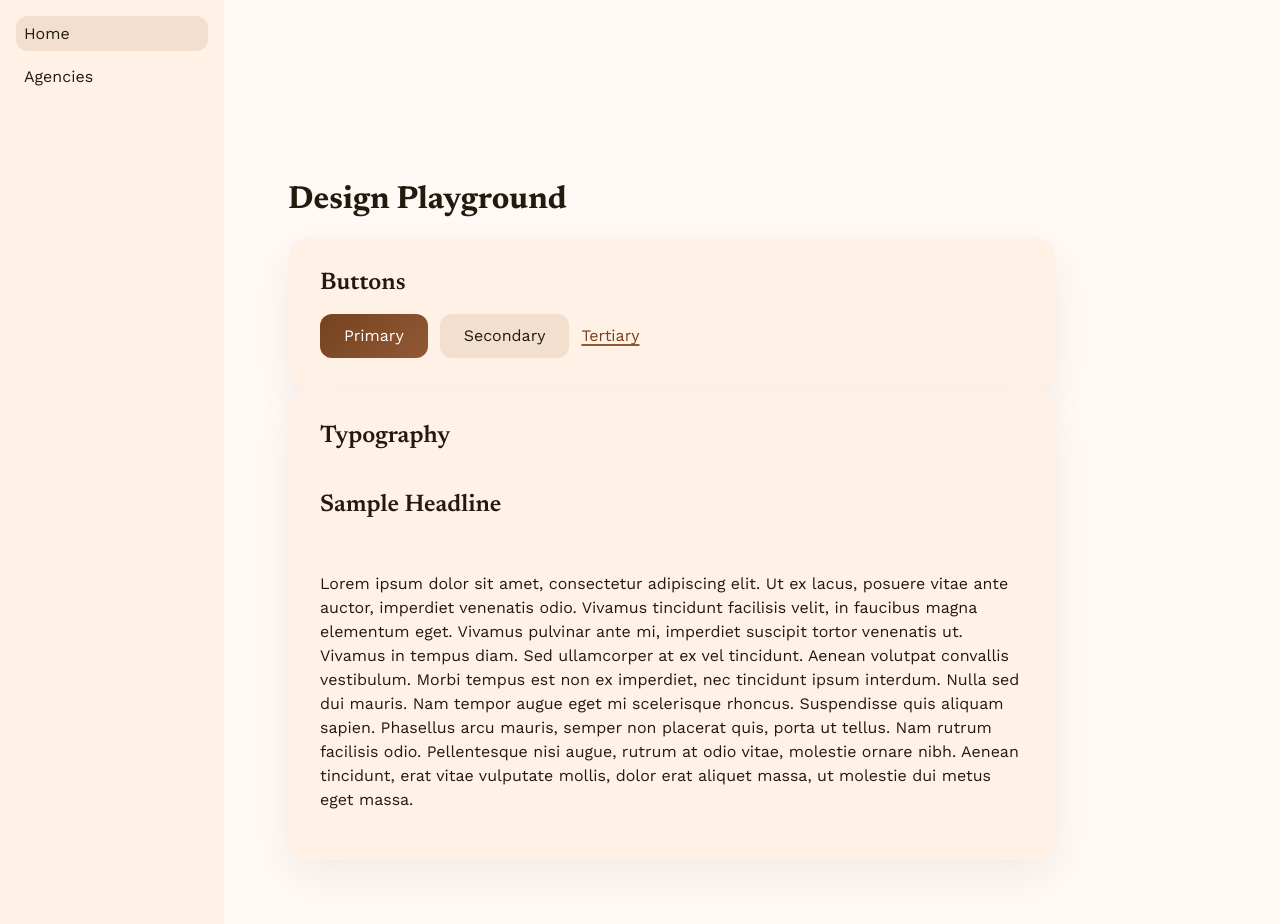
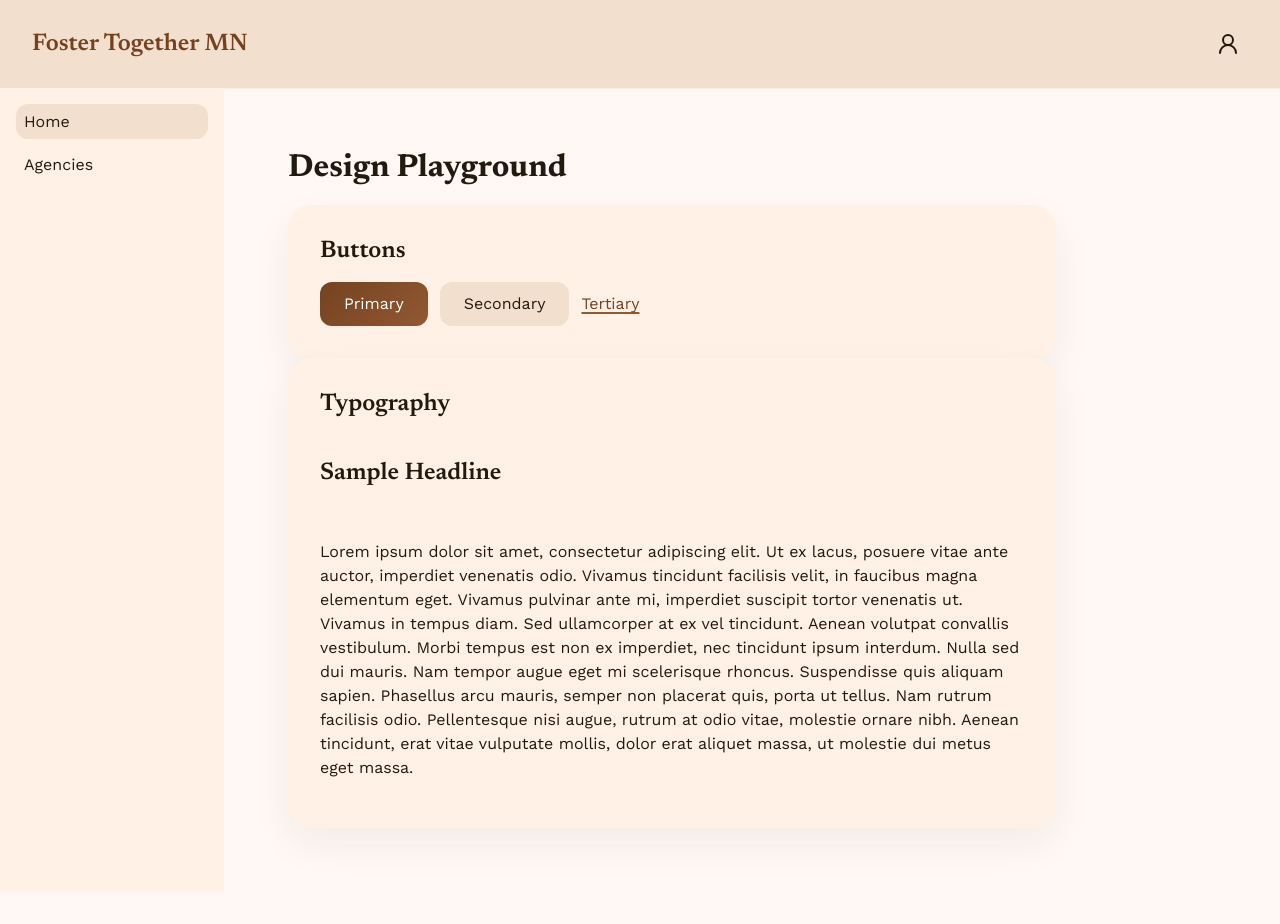
Before and after one commit to FinestGit/foster-together-mn-web, a React (Vite) app: page / in a window 1280 px wide. After the commit the page ends 892 px from the top, so only its background shows below. Built offline with nearby package versions, Linux system fonts and the light colour scheme; no server answers.

Commit message:
Got header and side nav working'

```diff
--- a/src/components/layout/AppShell.css
+++ b/src/components/layout/AppShell.css
@@ -1,7 +1,7 @@
 .ft-app-shell {
     min-height: 100vh;
     display: flex;
-    flex-direction: row;
+    flex-direction: column;
 }
 
 .ft-app-shell__sidebar {
@@ -11,22 +11,27 @@
     background: var(--color-surface-low);
 }
 
-.ft-app-shell__column {
+.ft-app-shell__body {
+    display: flex;
     flex: 1;
+    min-height: 0;
+    flex-direction: row;
     min-width: 0;
-    display: flex;
-    flex-direction: column;
 }
 
 .ft-app-shell__top {
     flex-shrink: 0;
-    padding: var(--space-6);
+    padding: var(--space-4) var(--space-6);
     min-height: 3.5rem;
-    background: var(--color-surface);
+    display: flex;
+    align-items: center;
+    background: var(--color-surface-highest);
+    box-shadow: 0 1px 0 var(--color-outline-ghost);
 }
 
 .ft-app-shell__content {
     flex: 1;
+    min-width: 0;
     overflow: auto;
     padding: var(--space-6);
 }
@@ -52,3 +57,104 @@
 .ft-side-nav__link.is-active {
     background: var(--color-surface-highest);
 }
+
+.ft-side-nav__link:focus-visible {
+    outline: 2px solid var(--color-primary);
+    outline-offset: 2px;
+}
+
+.ft-top-nav {
+    display: flex;
+    flex-direction: row;
+    align-items: center;
+    justify-content: space-between;
+    gap: var(--space-4);
+    width: 100%;
+    min-width: 0;
+}
+
+.ft-top-nav__brand {
+    flex-shrink: 0;
+    font-family: var(--font-display);
+    font-size: var(--font-size-display-sm);
+    font-weight: var(--font-weight-display);
+    line-height: var(--line-height-display-sm);
+    color: var(--color-primary);
+    text-decoration: none;
+}
+
+.ft-top-nav__brand:hover {
+    color: var(--color-on-surface);
+}
+
+.ft-top-nav__brand:focus-visible {
+    outline: 2px solid var(--color-primary);
+    outline-offset: 4px;
+    border-radius: var(--radius-md);
+}
+
+.ft-top-nav__context {
+    display: flex;
+    flex-direction: row;
+    align-items: center;
+    gap: var(--space-4);
+    flex: 1;
+    justify-content: center;
+    min-width: 0;
+}
+
+.ft-top-nav__directory {
+    font-family: var(--font-body);
+    font-size: var(--font-size-body);
+    line-height: var(--line-height-body);
+    color: var(--color-primary);
+    text-decoration: none;
+    padding: var(--space-2) var(--space-3);
+    border-radius: var(--radius-md);
+}
+
+.ft-top-nav__directory.is-active {
+    text-decoration: underline;
+    text-decoration-thickness: 2px;
+    text-underline-offset: 0.25em;
+}
+
+.ft-top-nav__directory:hover {
+    background: var(--color-surface-low);
+}
+
+.ft-top-nav__directory:focus-visible {
+    outline: 2px solid var(--color-primary);
+    outline-offset: 2px;
+}
+
+.ft-top-nav__end {
+    flex-shrink: 0;
+    display: flex;
+    align-items: center;
+    justify-content: flex-end;
+}
+
+.ft-top-nav__account {
+    display: inline-flex;
+    align-items: center;
+    justify-content: center;
+    width: 2.5rem;
+    height: 2.5rem;
+    padding: 0;
+    border: none;
+    border-radius: var(--radius-md);
+    background: transparent;
+    color: var(--color-on-surface);
+    cursor: pointer;
+    transition: background 120ms ease;
+}
+
+.ft-top-nav__account:hover {
+    background: var(--color-surface-low);
+}
+
+.ft-top-nav__account:focus-visible {
+    outline: 2px solid var(--color-primary);
+    outline-offset: 2px;
+}
--- a/src/components/layout/AppShell.tsx
+++ b/src/components/layout/AppShell.tsx
@@ -1,9 +1,30 @@
-import { Link, Outlet } from "@tanstack/react-router";
+import { Link, Outlet, useNavigate, useRouterState } from "@tanstack/react-router";
 import "./AppShell.css";
+import { Button } from "../ui/Button";
+import { UserRound } from "lucide-react";
 
 export function AppShell() {
+    const pathname = useRouterState({ select: (s) => s.location.pathname })
+    const inAgencies = pathname.startsWith('/agencies')
+    const onAgenciesDirectory = pathname === "/agencies" || pathname === "/agencies/"
+
     return (
         <div className="ft-app-shell">
+            <header className="ft-app-shell__top">
+                <div className="ft-top-nav">
+                    <Link to="/" className="ft-top-nav__brand">Foster Together MN</Link>
+                    {inAgencies && (
+                        <div className="ft-top-nav__context">
+                            <Link to="/agencies" className={"ft-top-nav__directory" + (onAgenciesDirectory ? " is-active" : "")}>Directory</Link>
+                            <Button variant="primary">Add Agency</Button>
+                        </div>
+                    )}
+                    <div className="ft-top-nav__end">
+                        <button type="button" className="ft-top-nav__account" aria-label="Account"><UserRound /></button>
+                    </div>
+                </div>
+            </header>
+            <div className="ft-app-shell__body">
                 <aside className="ft-app-shell__sidebar" aria-label="Main navigation">
                     <nav className="ft-side-nav">
                         <ul>
@@ -11,13 +32,11 @@ export function AppShell() {
                                 <Link to="/" className="ft-side-nav__link" activeProps={{ className: 'ft-side-nav__link is-active' }}>Home</Link>
                             </li>
                             <li>
-                            <Link to="/agencies" className="ft-side-nav__link" activeProps={{ className: 'ft-side-nav is-active' }}>Agencies</Link>
+                                <Link to="/agencies" className="ft-side-nav__link" activeProps={{ className: 'ft-side-nav__link is-active' }}>Agencies</Link>
                             </li>
                         </ul>
                     </nav>
                 </aside>
-            <div className="ft-app-shell__column">
-                <header className="ft-app-shell__top"></header>
                 <main className="ft-app-shell__content">
                     <Outlet />
                 </main>
```
Also changed, not shown: 2 other files (tests, documents, lock files or other folders). Lines whose indentation alone changed are shown as unchanged.
